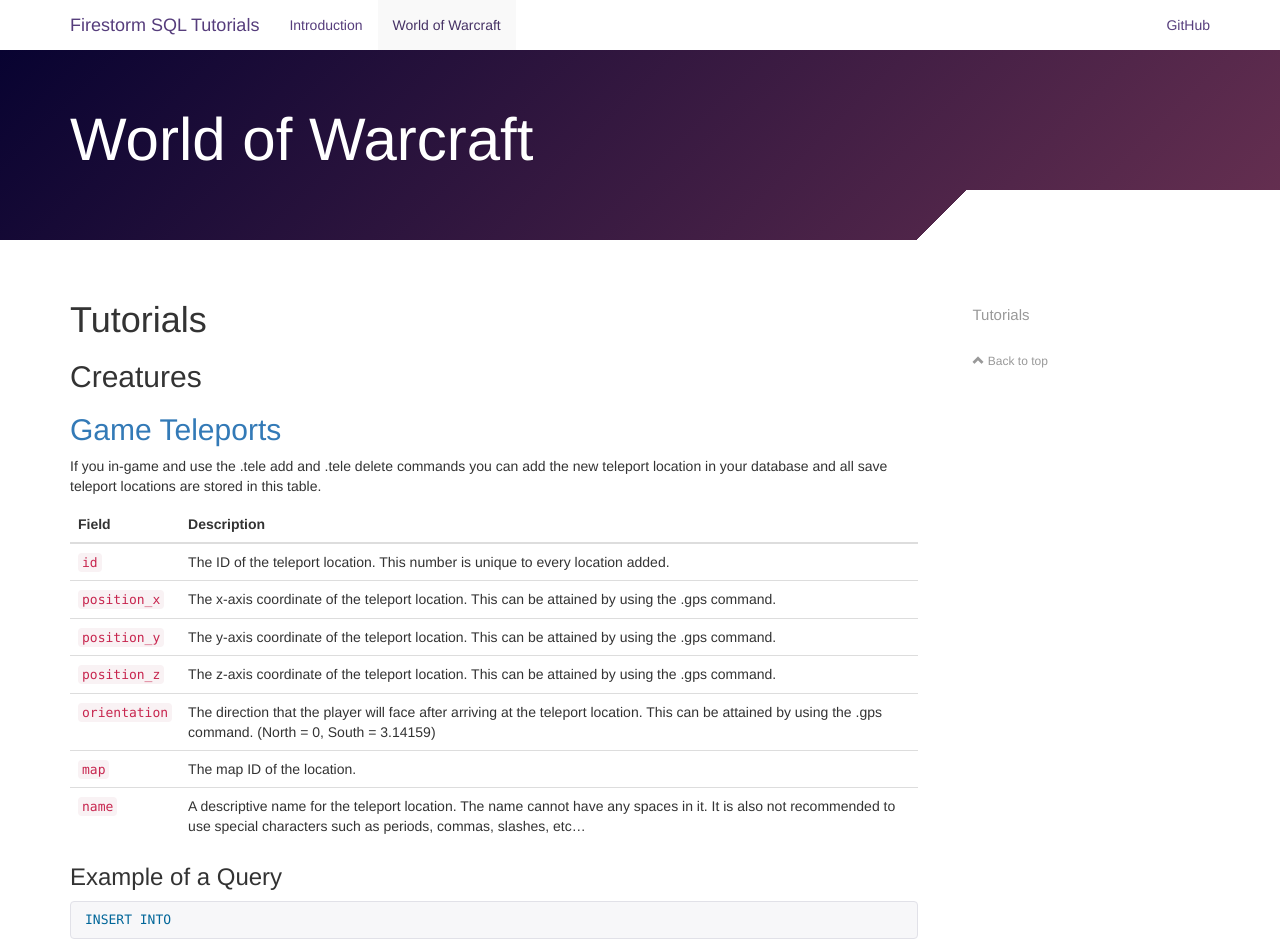
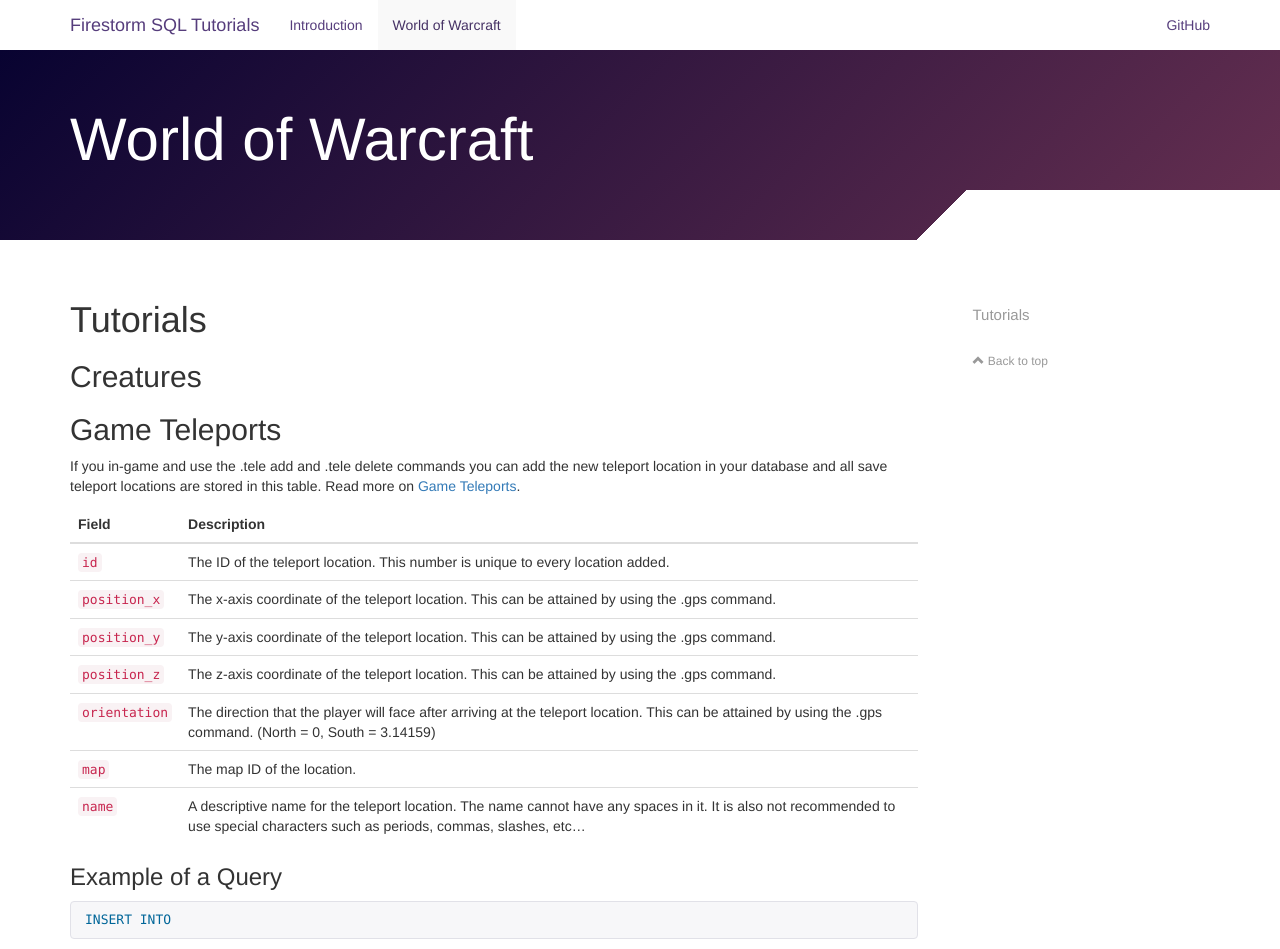
Before and after one commit to MehdiAria/MehdiAria.github.io, a Jekyll site: the page built from world-of-warcraft.markdown, in a window 1280 px wide, cut to the strip 0-949 px from the top of the page. Built offline with Jekyll 4.4.1, drawn with Linux system fonts in a browser that asks for light colours; nearby versions of some CDN libraries; our own code applies the rules of GitHub Pages for plain Markdown files; comment, search, counter and statistics services are not loaded.

Commit message:
Updated World Of Warcraft

```diff
--- a/world-of-warcraft.markdown
+++ b/world-of-warcraft.markdown
@@ -5,9 +5,9 @@
 
 # Tutorials
 ## Creatures
-## [Game Teleports](https://trinitycore.atlassian.net/wiki/spaces/tc/pages/2130150/game\+tele)
+## Game Teleports
 
-If you in-game and use the .tele add and .tele delete commands you can add the new teleport location in your database and all save teleport locations are stored in this table.
+If you in-game and use the .tele add and .tele delete commands you can add the new teleport location in your database and all save teleport locations are stored in this table. Read more on [Game Teleports](https://trinitycore.atlassian.net/wiki/spaces/tc/pages/2130150/game\+tele).
 
 {:.table}
 | Field | Description |
```
